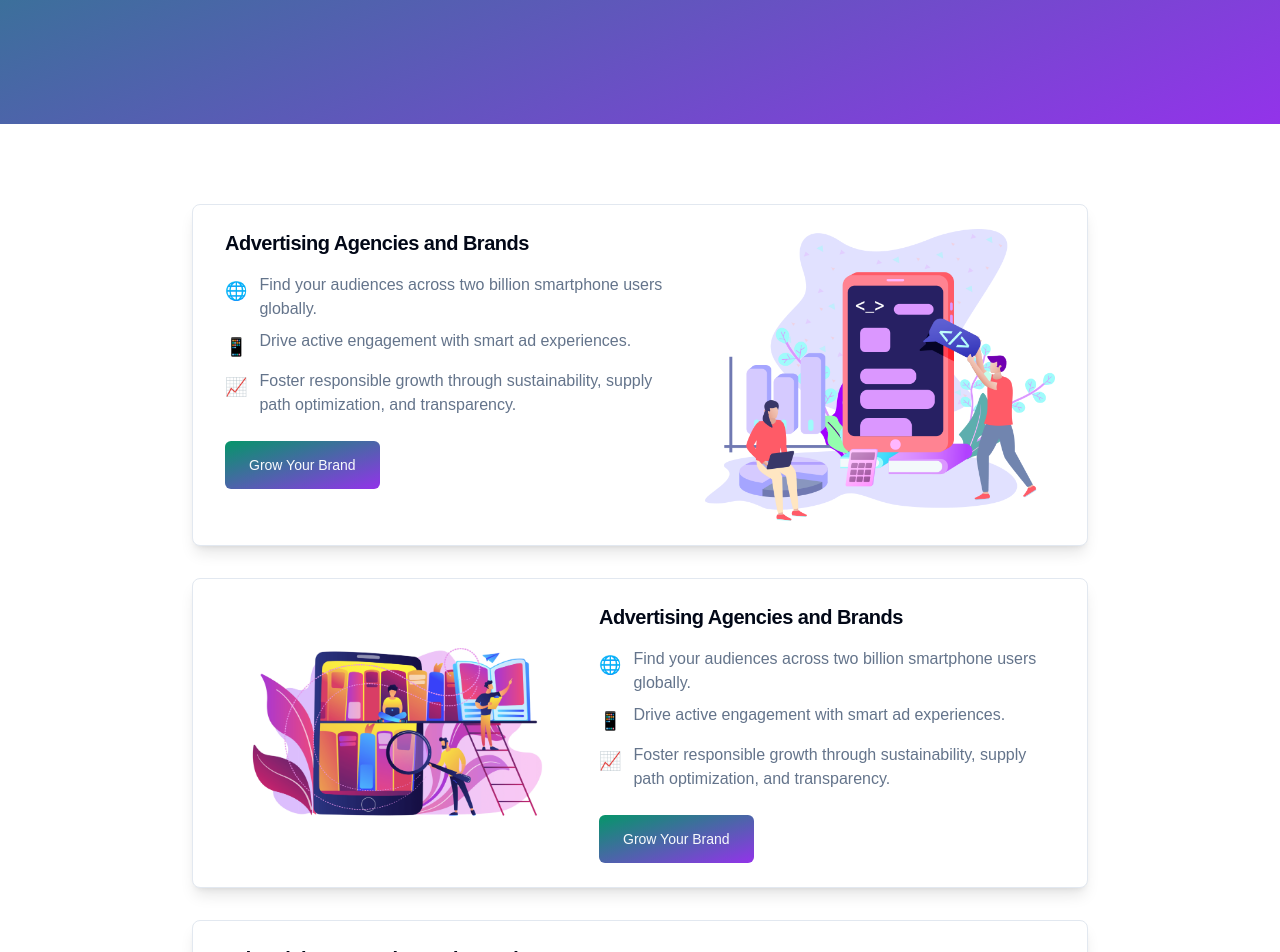
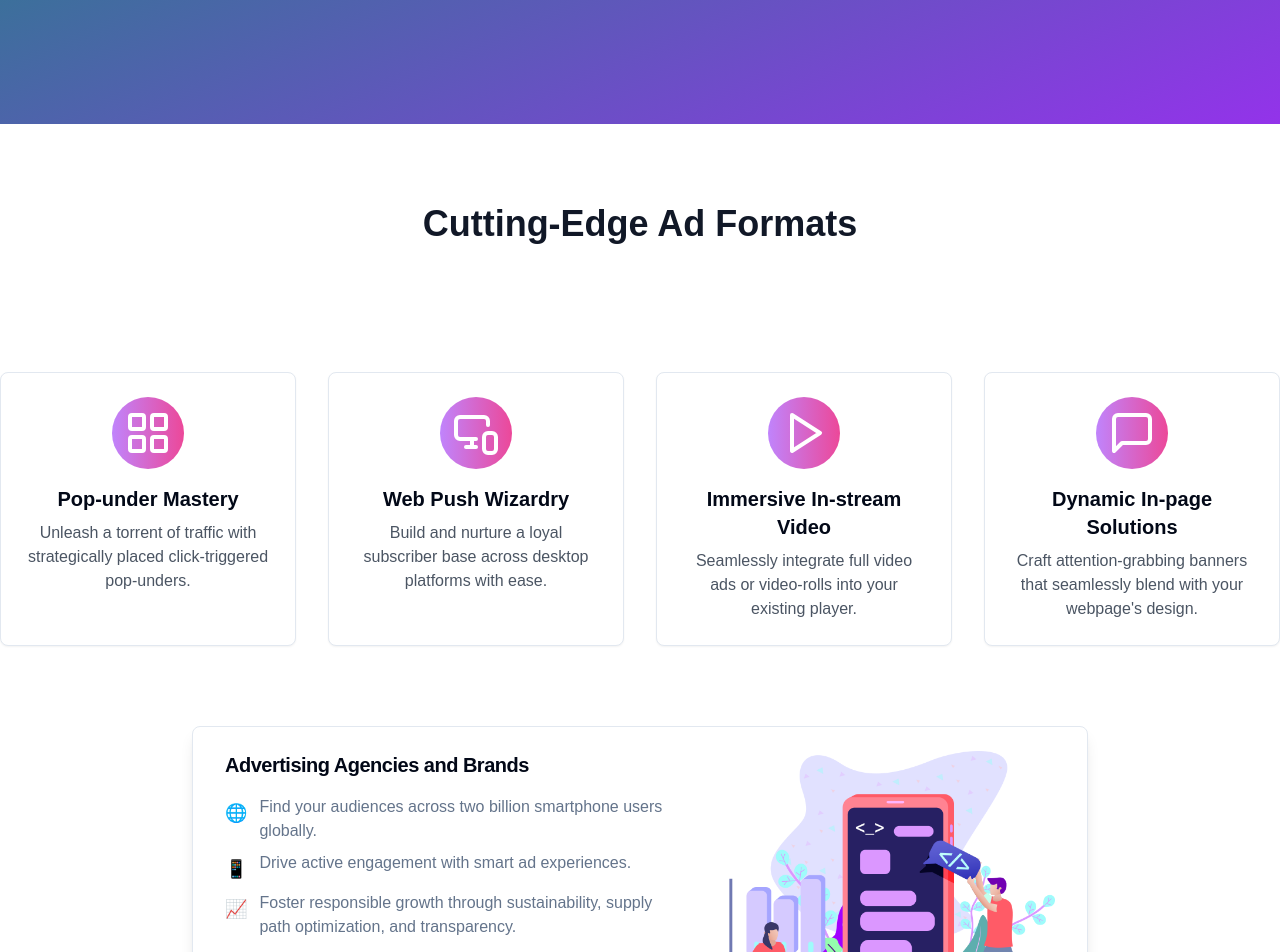
Before and after one commit to Antima1123/newmobisaturn, a Next.js app: page /advertiser in a window 1280 px wide. Shown: the part 1080-2032 px from the top of the page. Built offline with nearby package versions, Linux system fonts and the light colour scheme; what hono would draw is missing.

Commit message:
form, av, pu changes

```diff
--- a/app/(dashboard)/advertiser/components/unique-card.tsx
+++ b/app/(dashboard)/advertiser/components/unique-card.tsx
@@ -1,5 +1,6 @@
 import { Button } from "@/components/ui/button"
 import { Card } from "@/components/ui/card"
+import { useOpenContactUs } from "@/hook/contact-open"
 import Image from "next/image"
 
 interface MarketingCardProps {
@@ -20,6 +21,8 @@ export default function Cardunique({
     imageUrl,
     imageOnRight
 } : MarketingCardProps) {
+
+  const {onOpen} = useOpenContactUs();
   return (
     <Card className="overflow-hidden shadow-lg max-w-4xl py-6 px-8">
       <div className={`flex flex-col gap-6 ${imageOnRight ? "md:flex-row" : "md:flex-row-reverse"}`}>
@@ -33,7 +36,7 @@ export default function Cardunique({
               </li>
             ))}
           </ul>
-          <Button size="lg" className="w-full md:w-auto bg-gradient-to-br from-emerald-600 to-purple-600 p-6">
+          <Button onClick={() => onOpen()} size="lg" className="w-full md:w-auto bg-gradient-to-br from-emerald-600 to-purple-600 p-6">
             {buttonText}
           </Button>
         </div>
--- a/app/(dashboard)/advertiser/page.tsx
+++ b/app/(dashboard)/advertiser/page.tsx
@@ -2,14 +2,39 @@
 
 import Image from "next/image"
 import { Button } from "@/components/ui/button"
-import { Card } from "@/components/ui/card"
+import { Card, CardContent } from "@/components/ui/card"
 import { Input } from "@/components/ui/input"
-import { ArrowRight, Globe, Target, TrendingUp } from "lucide-react"
+import { ArrowRight, Globe, LayoutGrid, MessageSquare, MonitorSmartphone, Play, Target, TrendingUp } from "lucide-react"
 import Link from "next/link"
 import Cardunique from "@/app/(dashboard)/advertiser/components/unique-card"
 import { useOpenContactUs } from "@/hook/contact-open"
 import ContactForm from "@/components/contact-form"
-import { motion } from "framer-motion"
+import { AnimatePresence, motion } from "framer-motion"
+import { useState } from "react"
+
+
+const adFormats = [
+  {
+    icon: <LayoutGrid className="h-12 w-12" />,
+    title: "Pop-under Mastery",
+    description: "Unleash a torrent of traffic with strategically placed click-triggered pop-unders."
+  },
+  {
+    icon: <MonitorSmartphone className="h-12 w-12" />,
+    title: "Web Push Wizardry",
+    description: "Build and nurture a loyal subscriber base across desktop platforms with ease."
+  },
+  {
+    icon: <Play className="h-12 w-12" />,
+    title: "Immersive In-stream Video",
+    description: "Seamlessly integrate full video ads or video-rolls into your existing player."
+  },
+  {
+    icon: <MessageSquare className="h-12 w-12" />,
+    title: "Dynamic In-page Solutions",
+    description: "Craft attention-grabbing banners that seamlessly blend with your webpage's design."
+  }
+]
 
 const uniqueCard = [
     {
@@ -33,41 +58,41 @@ const uniqueCard = [
       imageOnRight : true,
     },
 
-    {
-      title : "Advertising Agencies and Brands",
-      points : [
-        {
-          icon: "🌐",
-          text: "Find your audiences across two billion smartphone users globally.",
-        },
-        {
-          icon: "📱",
-          text: "Drive active engagement with smart ad experiences.",
-        },
-        {
-          icon: "📈",
-          text: "Foster responsible growth through sustainability, supply path optimization, and transparency.",
-        },
-      ],
-      buttonText : "Grow Your Brand",
-      imageUrl : "/adv-3.png",
-      imageOnRight : false,
-    },
+    // {
+    //   title : "App Growth Marketers and Agencies",
+    //   points : [
+    //     {
+    //       icon: "🌐",
+    //       text: "Acquire high quality users efficiently at scale.",
+    //     },
+    //     {
+    //       icon: "📱",
+    //       text: "Drive lifetime value through re-engagement.",
+    //     },
+    //     {
+    //       icon: "📈",
+    //       text: "Fortify app growth strategies for a privacy-first future.",
+    //     },
+    //   ],
+    //   buttonText : "Grow Your Brand",
+    //   imageUrl : "/adv-3.png",
+    //   imageOnRight : false,
+    // },
 
     {
-        title : "Advertising Agencies and Brands",
+        title : "Game Developers",
         points : [
           {
             icon: "🌐",
-            text: "Find your audiences across two billion smartphone users globally.",
+            text: "Monetize your mobile game effortlessly with our lightweight SDK.",
           },
           {
             icon: "📱",
-            text: "Drive active engagement with smart ad experiences.",
+            text: "Entertain and reward players with superior ad experiences that fit your game.",
           },
           {
             icon: "📈",
-            text: "Foster responsible growth through sustainability, supply path optimization, and transparency.",
+            text: "Level up your revenue with privacy-first addressability, consent management, & more.",
           },
         ],
         buttonText : "Grow Your Brand",
@@ -98,7 +123,10 @@ const uniqueCard = [
   ]
 
 export default function AdvertiserPage() {
+
     const {onOpen,isOpen} = useOpenContactUs();
+    const [selectedAdFormat, setSelectedAdFormat] = useState<any>(null)
+
   return (
     <div className="flex flex-col min-h-screen items-center">
       <main className="flex-1 relative">
@@ -149,6 +177,84 @@ export default function AdvertiserPage() {
             </div>
           </div>
         </section>
+
+        <section className="max-w-7xl mx-auto">
+        <motion.h2
+          initial={{ opacity: 0, y: -20 }}
+          animate={{ opacity: 1, y: 0 }}
+          transition={{ duration: 0.5 }}
+          className="text-4xl font-extrabold text-center text-gray-900 mb-12 py-20"
+        >
+          Cutting-Edge Ad Formats
+        </motion.h2>
+        <div className="grid grid-cols-1 md:grid-cols-2 lg:grid-cols-4 gap-8">
+          {adFormats.map((format, index) => (
+            <motion.div
+              key={index}
+              initial={{ opacity: 0, scale: 0.9 }}
+              animate={{ opacity: 1, scale: 1 }}
+              transition={{ duration: 0.5, delay: index * 0.1 }}
+            >
+              <Card
+                className="h-full cursor-pointer transition-all duration-300 hover:shadow-xl"
+                onClick={() => setSelectedAdFormat(format)}
+              >
+                <CardContent className="flex flex-col items-center p-6 text-center h-full">
+                  <div className="mb-4 p-3 rounded-full bg-gradient-to-r from-purple-400 to-pink-500 text-white">
+                    {format.icon}
+                  </div>
+                  <h3 className="text-xl font-semibold mb-2">{format.title}</h3>
+                  <p className="text-gray-600">{format.description}</p>
+                </CardContent>
+              </Card>
+            </motion.div>
+          ))}
+        </div>
+        <AnimatePresence>
+        {(selectedAdFormat) && (
+          <motion.div
+            initial={{ opacity: 0 }}
+            animate={{ opacity: 1 }}
+            exit={{ opacity: 0 }}
+            className="fixed inset-0 bg-black bg-opacity-50 flex items-center justify-center p-4 z-50"
+            onClick={() => {
+              setSelectedAdFormat(null)
+            }}
+          >
+            <motion.div
+              initial={{ scale: 0.9 }}
+              animate={{ scale: 1 }}
+              exit={{ scale: 0.9 }}
+              className="bg-white rounded-lg p-8 max-w-md w-full"
+              onClick={(e) => e.stopPropagation()}
+            >
+              {selectedAdFormat && (
+                <>
+                  <div className="flex justify-center mb-6">
+                    <div className="p-4 rounded-full bg-gradient-to-r from-purple-400 to-pink-500 text-white">
+                      {selectedAdFormat.icon}
+                    </div>
+                  </div>
+                  <h3 className="text-2xl font-bold mb-4 text-center">{selectedAdFormat.title}</h3>
+                  <p className="text-gray-600 mb-6 text-center">{selectedAdFormat.description}</p>
+                </>
+              )}
+              <div className="flex justify-center">
+                <Button
+                  onClick={() => {
+                    setSelectedAdFormat(null)
+                  }}
+                  className="bg-gradient-to-r from-emerald-400 to-blue-500 text-white"
+                >
+                  Close
+                </Button>
+              </div>
+            </motion.div>
+          </motion.div>
+        )}
+      </AnimatePresence>
+      </section>
+
         <section className="w-full py-20">
           <div className="max-w-screen-2xl mx-auto container px-4 md:px-6 flex flex-col w-full items-center gap-8">
             {uniqueCard.map((card,index)=>(
@@ -190,6 +296,37 @@ export default function AdvertiserPage() {
             </div>
           </div>
         </section> */}
+
+        <section className="w-full py-12 md:py-24 lg:py-32 bg-gray-50">
+          <div className="container px-4 md:px-6 max-w-screen-2xl mx-auto">
+            <motion.div
+              initial={{ opacity: 0 }}
+              whileInView={{ opacity: 1 }}
+              transition={{ duration: 0.8 }}
+              className="space-y-12"
+            >
+              <div className="text-center space-y-4">
+                <h2 className="text-3xl font-bold tracking-tighter">Payment methods</h2>
+                <p className="text-gray-500">Multiple secure payment options available</p>
+              </div>
+              <div className="flex justify-center items-center gap-14 flex-wrap">
+                <motion.div whileHover={{ scale: 1.1 }} className="grayscale hover:grayscale-0">
+                  <Image src="/atm-card.png" alt="Payment Method" width={80} height={40} className="object-contain" />
+                </motion.div>
+                <motion.div whileHover={{ scale: 1.1 }} className="grayscale hover:grayscale-0">
+                  <Image src="/cashless-payment.png" alt="Payment Method" width={80} height={40} className="object-contain" />
+                </motion.div>
+                <motion.div whileHover={{ scale: 1.1 }} className="grayscale hover:grayscale-0">
+                  <Image src="/provider.png" alt="Payment Method" width={80} height={40} className="object-contain" />
+                </motion.div>
+                <motion.div whileHover={{ scale: 1.1 }} className="grayscale hover:grayscale-0">
+                  <Image src="/scan.png" alt="Payment Method" width={80} height={40} className="object-contain" />
+                </motion.div>
+              </div>
+            </motion.div>
+          </div>
+        </section>
+
         <section className="w-full py-12 md:py-24 lg:py-32">
           <div className="max-w-screen-2xl mx-auto container px-4 md:px-6">
             <div className="flex flex-col items-center space-y-4 text-center">
--- a/app/(dashboard)/publisher/page.tsx
+++ b/app/(dashboard)/publisher/page.tsx
@@ -9,8 +9,7 @@ import { Textarea } from "@/components/ui/textarea"
 import { useOpenContactUs } from "@/hook/contact-open"
 import { motion, AnimatePresence } from 'framer-motion'
 import { ArrowDown, Clock, CreditCard, Globe2, LayoutGrid, Mail, MessageSquare, MonitorSmartphone, Play, PlusCircle } from "lucide-react"
-import Image from "next/image"
-import Link from "next/link"
+import { MdSupportAgent } from "react-icons/md";
 import { useState } from "react"
 
 
@@ -37,9 +36,9 @@ export default function Component() {
         description: "Access 18+ meticulously curated categories, spanning premium and mainstream niches."
       },
       {
-        icon: <Mail className="h-12 w-12" />,
-        title: "Seamless Communication",
-        description: "Stay in the loop with regular, actionable updates tailored to your needs."
+        icon: <MdSupportAgent className="h-12 w-12" />,
+        title: "Live Support ",
+        description: "No stupid tickets and waiting - your personal manager is 100% responsible for your experience."
       },
       {
         icon: <Globe2 className="h-12 w-12" />,
@@ -145,7 +144,7 @@ export default function Component() {
         </div>
       </section>
 
-      <section className="max-w-7xl mx-auto">
+      {/* <section className="max-w-7xl mx-auto">
         <motion.h2
           initial={{ opacity: 0, y: -20 }}
           animate={{ opacity: 1, y: 0 }}
@@ -177,7 +176,7 @@ export default function Component() {
             </motion.div>
           ))}
         </div>
-      </section>
+      </section> */}
 
       <AnimatePresence>
         {(selectedAdvantage || selectedAdFormat) && (
@@ -237,36 +236,6 @@ export default function Component() {
       </AnimatePresence>
     </div>
 
-        <section className="w-full py-12 md:py-24 lg:py-32 bg-gray-50">
-          <div className="container px-4 md:px-6 max-w-screen-2xl mx-auto">
-            <motion.div
-              initial={{ opacity: 0 }}
-              whileInView={{ opacity: 1 }}
-              transition={{ duration: 0.8 }}
-              className="space-y-12"
-            >
-              <div className="text-center space-y-4">
-                <h2 className="text-3xl font-bold tracking-tighter">Payment methods</h2>
-                <p className="text-gray-500">Multiple secure payment options available</p>
-              </div>
-              <div className="flex justify-center items-center gap-14 flex-wrap">
-                <motion.div whileHover={{ scale: 1.1 }} className="grayscale hover:grayscale-0">
-                  <Image src="/atm-card.png" alt="Payment Method" width={80} height={40} className="object-contain" />
-                </motion.div>
-                <motion.div whileHover={{ scale: 1.1 }} className="grayscale hover:grayscale-0">
-                  <Image src="/cashless-payment.png" alt="Payment Method" width={80} height={40} className="object-contain" />
-                </motion.div>
-                <motion.div whileHover={{ scale: 1.1 }} className="grayscale hover:grayscale-0">
-                  <Image src="/provider.png" alt="Payment Method" width={80} height={40} className="object-contain" />
-                </motion.div>
-                <motion.div whileHover={{ scale: 1.1 }} className="grayscale hover:grayscale-0">
-                  <Image src="/scan.png" alt="Payment Method" width={80} height={40} className="object-contain" />
-                </motion.div>
-              </div>
-            </motion.div>
-          </div>
-        </section>
-
         <section className="w-full py-12 md:py-24 lg:py-32">
           <div className="container px-4 md:px-6 max-w-screen-2xl mx-auto">
             <div className="grid gap-12 md:grid-cols-2 items-center justify-between">
--- a/components/contact-form.tsx
+++ b/components/contact-form.tsx
@@ -108,7 +108,7 @@ export default function ContactForm() {
 
   const validateStep = () => {
     if (step === 1) {
-      return formData.name && formData.phone && formData.email && formData.company && formData.std;
+      return formData.name && formData.email && formData.company && formData.interests;
     } else if (step === 2) {
       return formData.marketingSpend && formData.location;
     }
@@ -203,7 +203,7 @@ export default function ContactForm() {
                           )}
                         </SelectContent>
                       </Select>
-                      <Input placeholder='Phone number' id="phone" name="phone" value={formData.phone} onChange={handleInputChange} required />
+                      <Input placeholder='Phone number (optional)' id="phone" name="phone" value={formData.phone} onChange={handleInputChange} required />
                       </div>
                     </div>
                     <div>
@@ -216,7 +216,7 @@ export default function ContactForm() {
                     </div>
                     <div>
                       <Label htmlFor="company">Skype Id</Label>
-                      <Input placeholder='Skype (optional)' id="interests" name="interests" value={formData.interests} onChange={handleInputChange} required />
+                      <Input placeholder='Skype' id="interests" name="interests" value={formData.interests} onChange={handleInputChange} required />
                     </div>
                   </div>
                 </motion.div>
--- a/components/contact-us.tsx
+++ b/components/contact-us.tsx
@@ -104,7 +104,7 @@ export default function ContactUsPage() {
 
   const validateStep = () => {
     if (step === 1) {
-      return formData.name && formData.phone && formData.email && formData.company && formData.std;
+      return formData.name && formData.interests && formData.email && formData.company;
     } else if (step === 2) {
       return formData.marketingSpend && formData.location;
     }
@@ -202,7 +202,7 @@ export default function ContactUsPage() {
                           )}
                         </SelectContent>
                       </Select>
-                      <Input placeholder='Phone number' id="phone" name="phone" value={formData.phone} onChange={handleInputChange} required />
+                      <Input placeholder='Phone number (optional)' id="phone" name="phone" value={formData.phone} onChange={handleInputChange} required />
                       </div>
                     </div>
                     <div>
@@ -215,7 +215,7 @@ export default function ContactUsPage() {
                     </div>
                     <div>
                       <Label htmlFor="company">Skype Id</Label>
-                      <Input placeholder='Skype (optional)' id="interests" name="interests" value={formData.interests} onChange={handleInputChange} required />
+                      <Input placeholder='Skype' id="interests" name="interests" value={formData.interests} onChange={handleInputChange} required />
                     </div>
                   </div>
                 </motion.div>
```
